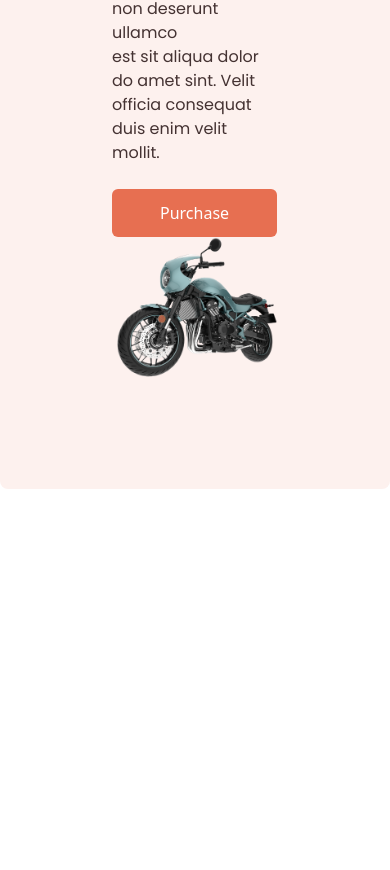
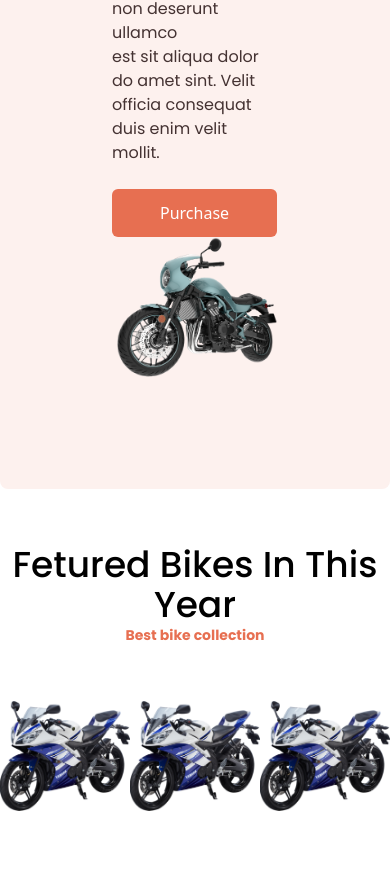
Before and after one commit to Chumki111/biker-zone-website, a plain HTML site: page index.html in a window 390 px wide. Shown: the part 703-1573 px from the top of the page. Before the commit the page ends 1192 px from the top, so only its background shows below. Drawn offline with nearby package versions, Linux system fonts and the light colour scheme.

Commit message:
added featured section with responsive

```diff
--- a/index.html
+++ b/index.html
@@ -55,9 +55,29 @@
     </header>
 
     <!-- header section end -->
-    <main>
+
+
+    <!-- main section start -->
+    <main class="max-w-5xl mx-auto">
+
+        <!-- featured bike -->
+        <section class="my-14">
+                 <div class="font-poppins text-center">
+                    <h3 class="text-4xl font-medium">Fetured Bikes In This Year</h3>
+                    <p class="text-[#E76F51] font-semibold text-sm">Best bike collection</p>
+                 </div>
+                 <div>
+                    <div class="grid grid-cols-3 py-14">
+                        <img src="./assets/others/feature-bike.png" alt="">
+                        <img src="./assets/others/feature-bike.png" alt="">
+                        <img src="./assets/others/feature-bike.png" alt="">
+                    </div>
+                 </div>
+        </section>
 
     </main>
+
+    <!-- main section end -->
     <footer>
 
     </footer>
```
